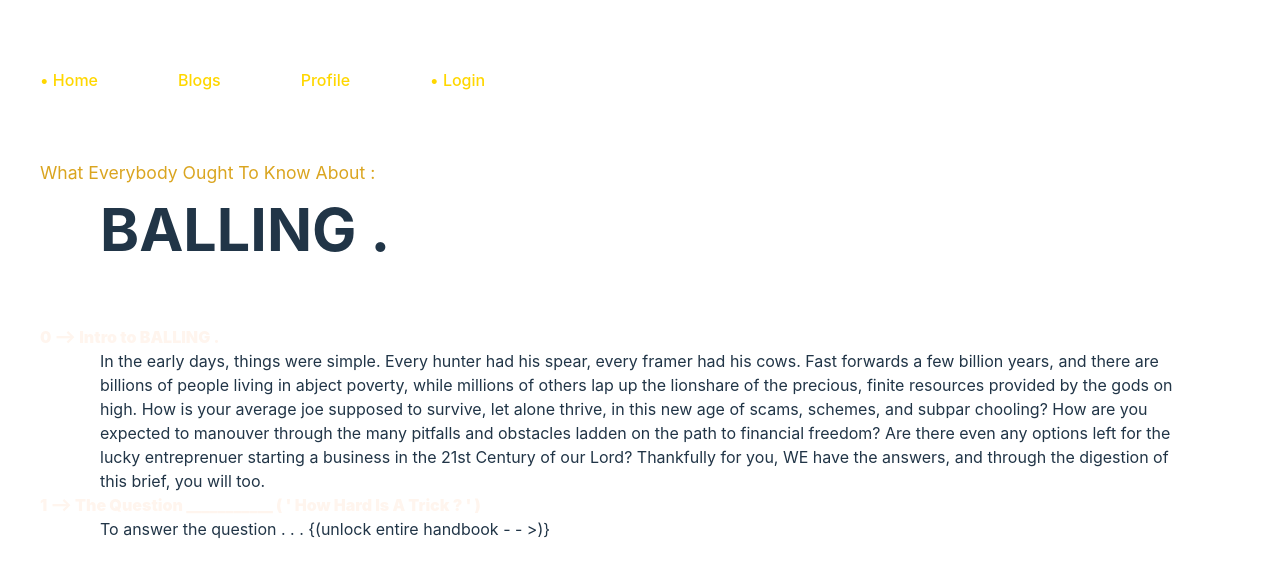
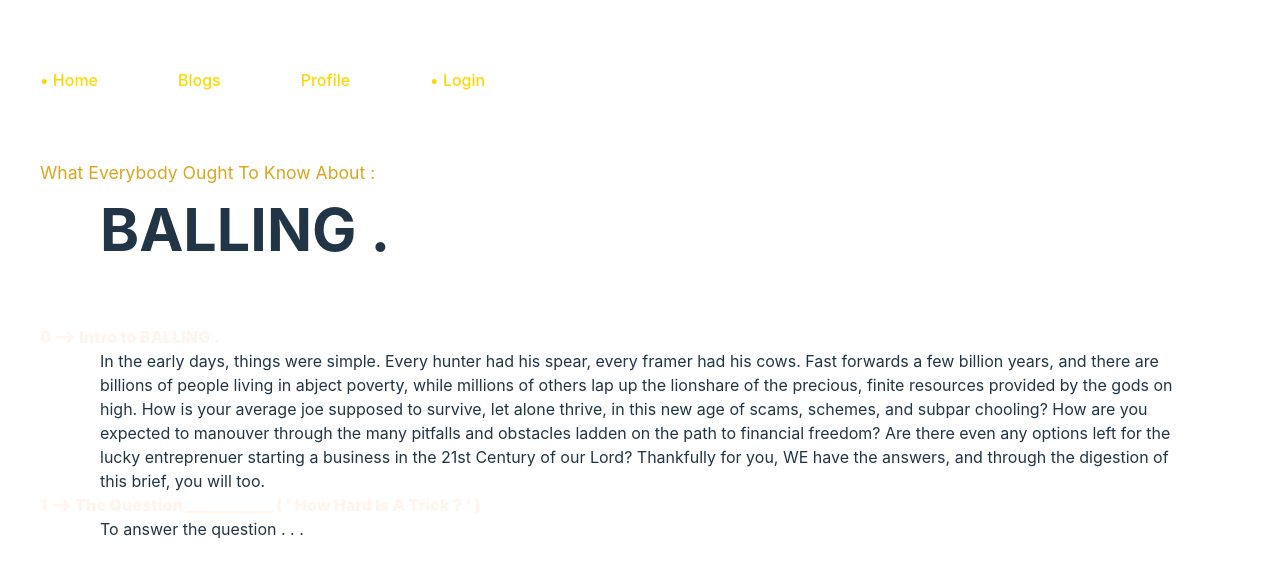
Before and after one commit to DanielVaega/app1, a React (Vite) app: page / in a window 1280 px wide. Shown: the top 578 px of the page. Built offline with nearby package versions, Linux system fonts and the light colour scheme.

Commit message:
commented out "/blogs"

```diff
--- a/src/components/BlogRouting.jsx
+++ b/src/components/BlogRouting.jsx
@@ -1,6 +1,6 @@
 import {
     MyComponent,
-    BlogComponent,
+    //BlogComponent,
     OneBlogComponent,
     NavigationComponent,
     DataCollector,
@@ -29,7 +29,9 @@ export const BlogRouting = () => {
         of our Lord? Thankfully for you, WE have the answers,
         and through the digestion of this brief, you will too.`,
         subtitle1: "1 --> The Question ___________  ( ' How Hard Is A Trick ? ' )",
-        content1: "To answer the question . . . {(unlock entire handbook - - >)}"
+        content1: "To answer the question . . . ",
+        loginlink: "{(Log in to unlock the full page! - - >)}"
+        // "http://127.0.0.1:5175/login",
     }
     return (
         <>
@@ -40,10 +42,10 @@ export const BlogRouting = () => {
                     element={<MyComponent {...data}/>}
                 />
 
-                <Route
+                {/*<Route
                     path="/blogs"
                     element={<BlogComponent/>}
-                />
+                />*/}
 
                 <Route
                     path=":id"
```
